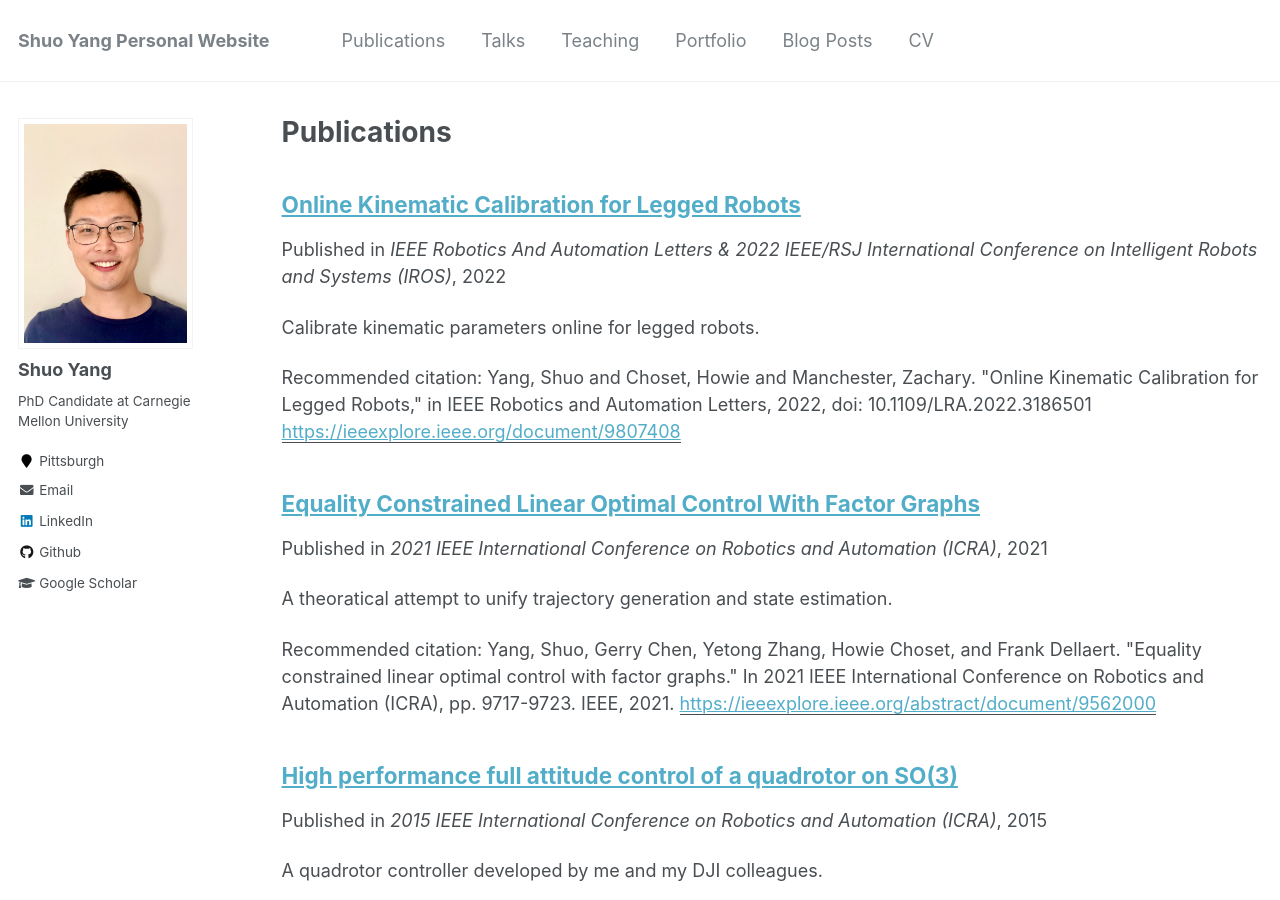
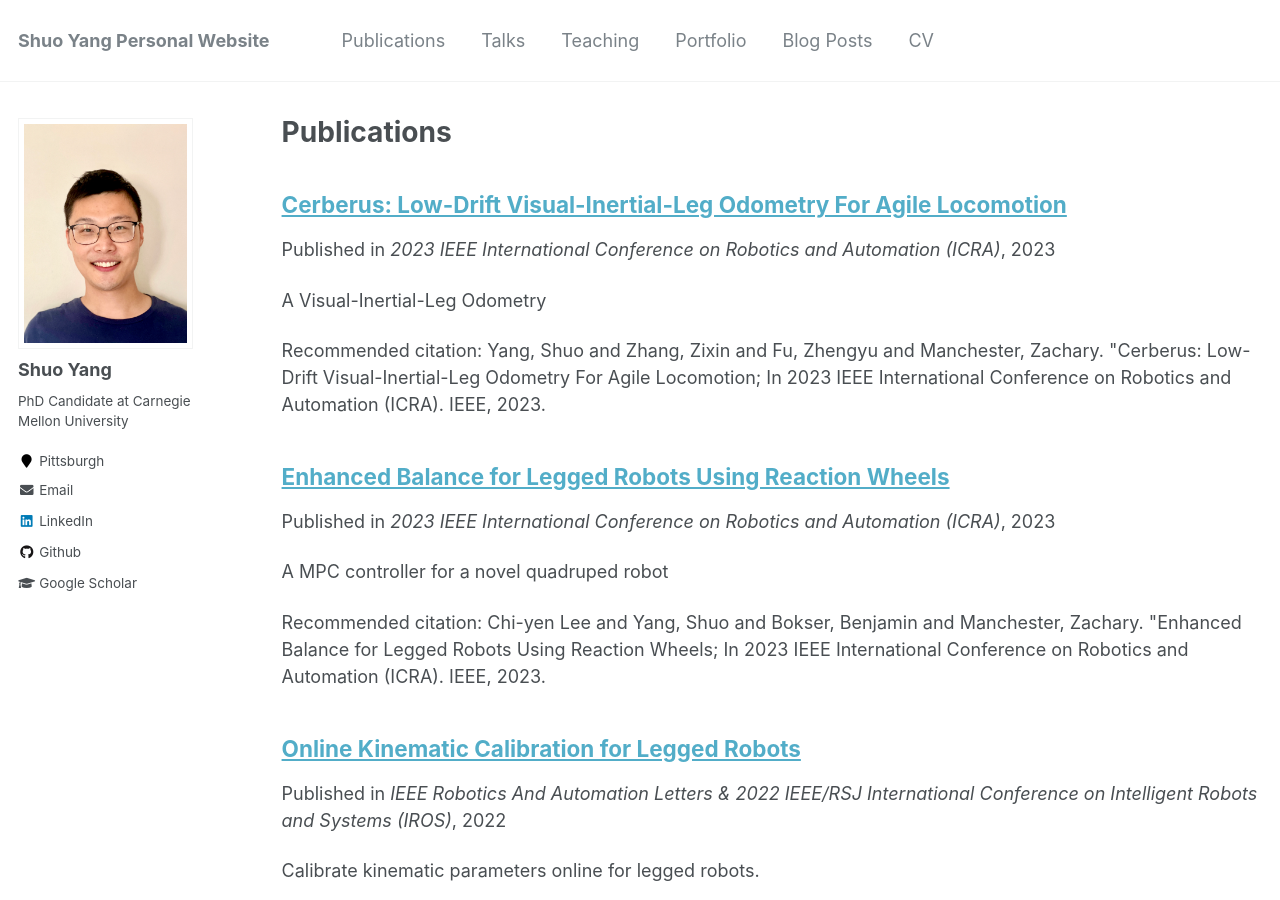
Before and after one commit to ShuoYangRobotics/shuoyangrobotics.github.io, a Jekyll site: the page built from _pages/publications.md, in a window 1280 px wide and 900 px high. Built offline with Jekyll 4.4.1, drawn with Linux system fonts in a browser that asks for light colours.

Commit message:
publication update

```diff
--- /dev/null
+++ b/_publications/2023-01-16-rwmpc.md
@@ -0,0 +1,15 @@
+---
+title: "Enhanced Balance for Legged Robots Using Reaction Wheels"
+collection: publications
+permalink: /publication/2023-01-16-rwmppc
+excerpt: 'A MPC controller for a novel quadruped robot'
+date: 2023-01-16
+venue: '2023 IEEE International Conference on Robotics and Automation (ICRA)'
+paperurl: ''
+citation: 'Chi-yen Lee and Yang, Shuo and Bokser, Benjamin and Manchester, Zachary. &quot;Enhanced Balance for Legged Robots Using Reaction Wheels; In 2023 IEEE International Conference on Robotics and Automation (ICRA). IEEE, 2023.'
+---
+A MPC controller for a novel quadruped robot
+
+[Download paper here]()
+
+Recommended citation: Chi-yen Lee and Yang, Shuo and Bokser, Benjamin and Manchester, Zachary. "Enhanced Balance for Legged Robots Using Reaction Wheels" In 2023 IEEE International Conference on Robotics and Automation (ICRA). IEEE, 2023.
--- /dev/null
+++ b/_publications/2023-01-16-vilo.md
@@ -0,0 +1,15 @@
+---
+title: "Cerberus: Low-Drift Visual-Inertial-Leg Odometry For Agile Locomotion"
+collection: publications
+permalink: /publication/2023-01-16-vilo
+excerpt: 'A Visual-Inertial-Leg Odometry'
+date: 2023-01-16
+venue: '2023 IEEE International Conference on Robotics and Automation (ICRA)'
+paperurl: ''
+citation: 'Yang, Shuo and Zhang, Zixin and Fu, Zhengyu and Manchester, Zachary. &quot;Cerberus: Low-Drift Visual-Inertial-Leg Odometry For Agile Locomotion; In 2023 IEEE International Conference on Robotics and Automation (ICRA). IEEE, 2023.'
+---
+A Visual-Inertial-Leg Odometry
+
+[Download paper here]()
+
+Recommended citation: Yang, Shuo and Zhang, Zixin and Fu, Zhengyu and Manchester, Zachary. "Cerberus: Low-Drift Visual-Inertial-Leg Odometry For Agile Locomotion" In 2023 IEEE International Conference on Robotics and Automation (ICRA). IEEE, 2023.
```
Also changed, not shown: _pages/about.md (+3 -3 lines), Gemfile.lock.
